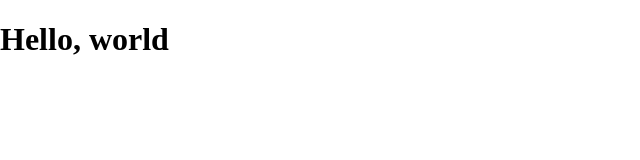
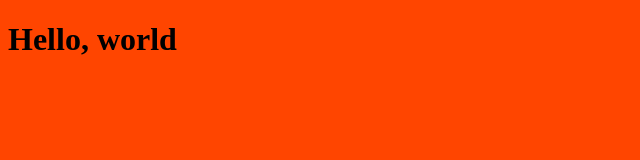
Before and after one commit to apilacharya/javascript-projects, a website built with Parcel: page animated templated/index.html in a window 1280 px wide. Shown: the whole page, without its empty margins (0-640 px from the left). Built offline with nearby package versions, Linux system fonts and the light colour scheme.

Commit message:
initial commit

```diff
--- a/animated templated/script.js
+++ b/animated templated/script.js
@@ -0,0 +1 @@
+console.log('hello world')
--- a/animated templated/style.css
+++ b/animated templated/style.css
@@ -3,6 +3,4 @@ html{
 
 }
 body{
-  margin: 0;
-  min-height: 100vh;
-}
+background: orangered;}
```
Also changed, not shown: animated templated/package.json (added, +21 -0 lines), 2 other files.
